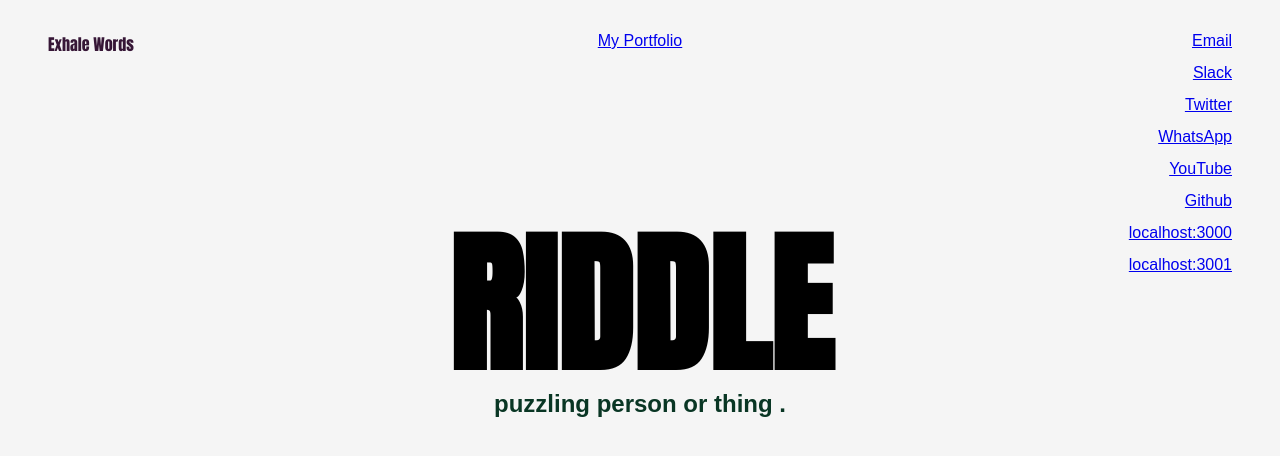
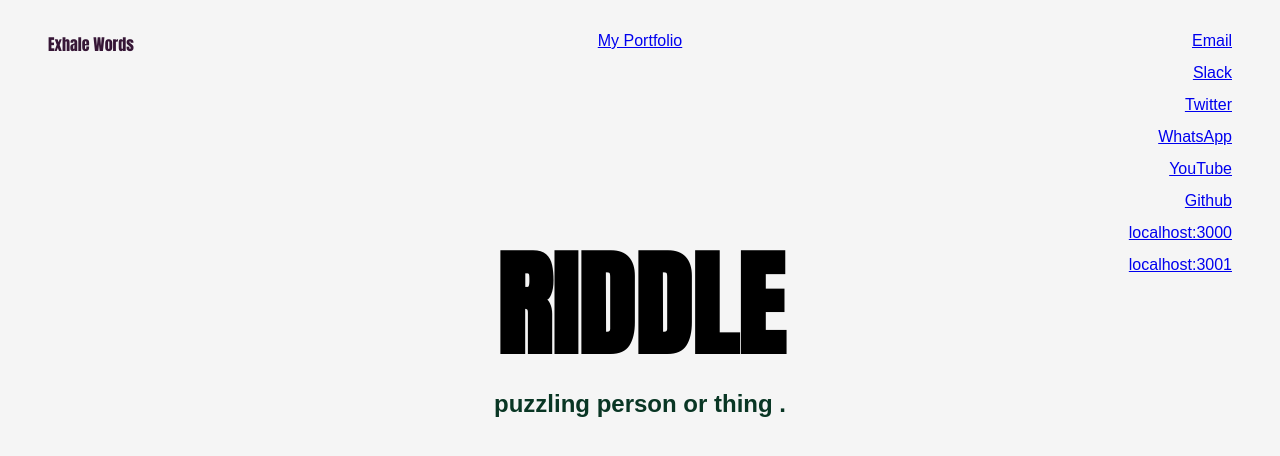
Before and after one commit to otinomz/simple-chrome-extension, a React (Create React App) app: page / in a window 1280 px wide. Shown: the top 456 px of the page. Built offline with nearby package versions, Linux system fonts and the light colour scheme.

Commit message:
chore: code cleanup

```diff
--- a/src/App.scss
+++ b/src/App.scss
@@ -87,7 +87,7 @@ body, html{
 
   h1 {
     margin-top: 15rem;
-    font-size: clamp(80px, 12vw, 12vw);
+    font-size: clamp(80px, 9vw, 12vw);
     margin-bottom: 20px;
     text-transform: uppercase;
     font-family: 'Anton', sans-serif;
```
